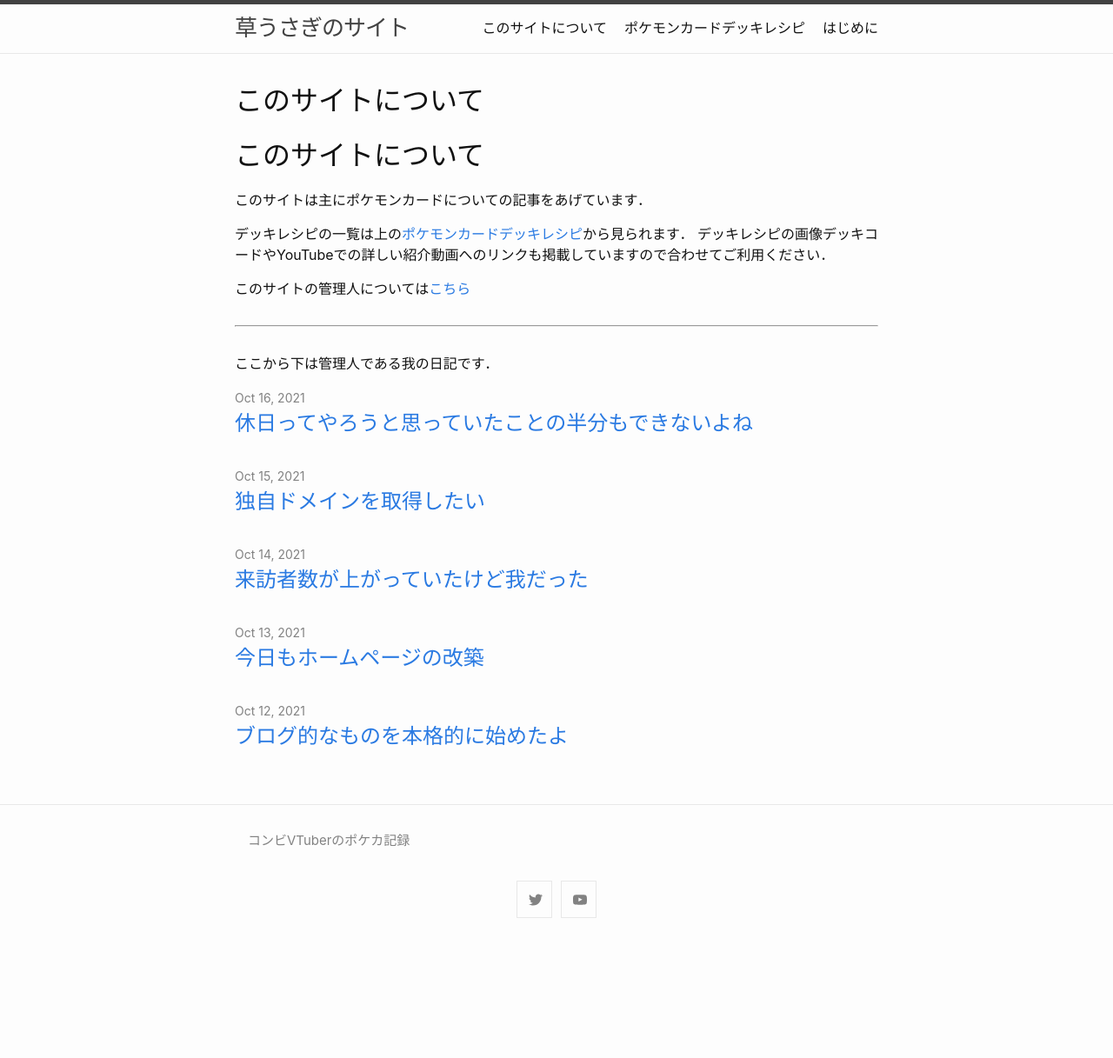
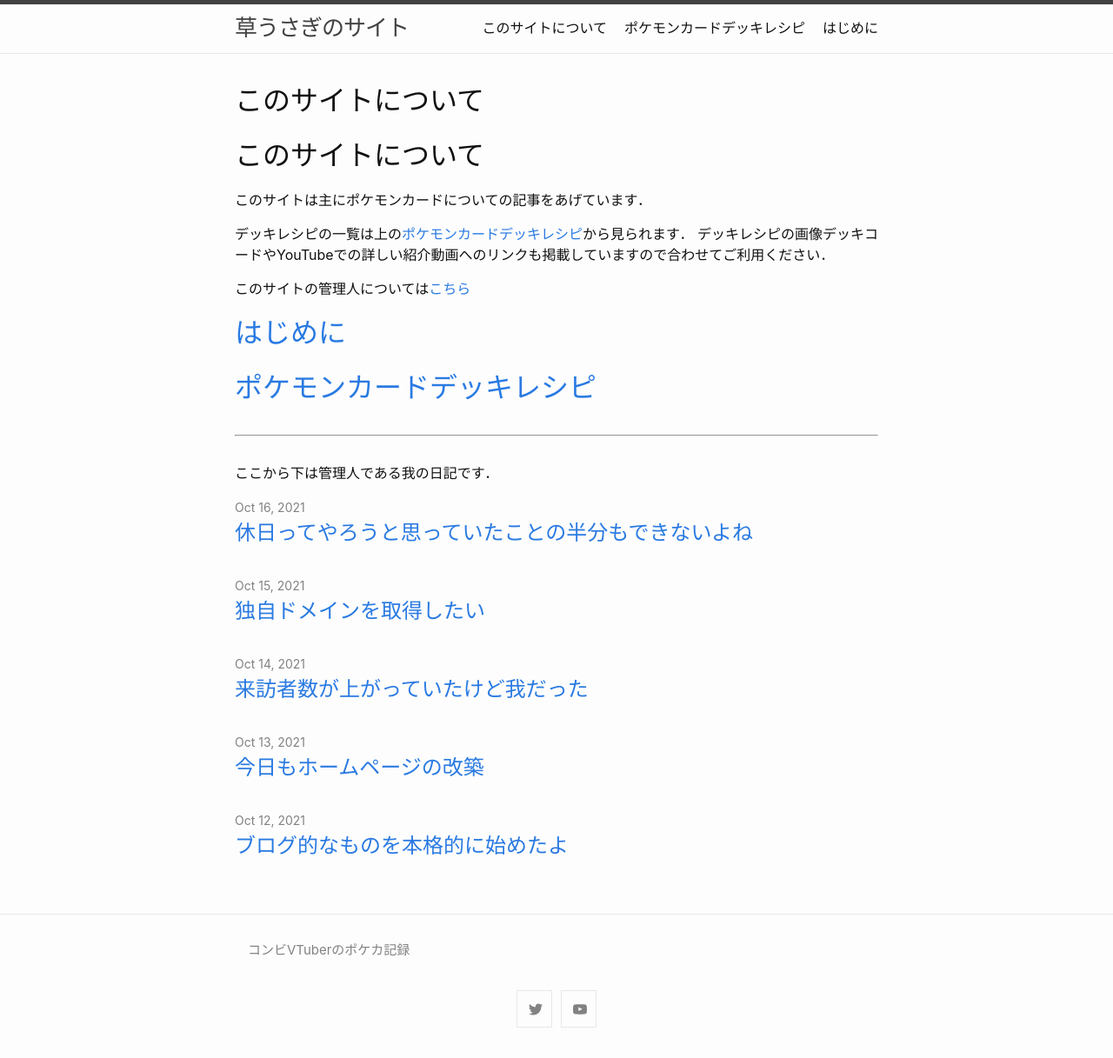
Before and after one commit to Kusausagi-Tsukasa/Kusausagi-Tsukasa.github.io, a Jekyll site: the page built from index.md, in a window 1280 px wide. Shown: the whole page at 87% size. Built offline with Jekyll 4.4.1, drawn with Linux system fonts in a browser that asks for light colours; our own code applies the rules of GitHub Pages for plain Markdown files; before the commit the page ends 1091 px from its top, so only the background shows below that.

Commit message:
Update index.md

```diff
--- a/index.md
+++ b/index.md
@@ -12,5 +12,9 @@ lang: ja_JP
 
 このサイトの管理人については[こちら](homepage.md)
 
+# [はじめに](homepage.md)
+
+# [ポケモンカードデッキレシピ](Deck/recipeHome.md)
+
 ***
 ここから下は管理人である我の日記です．
```
